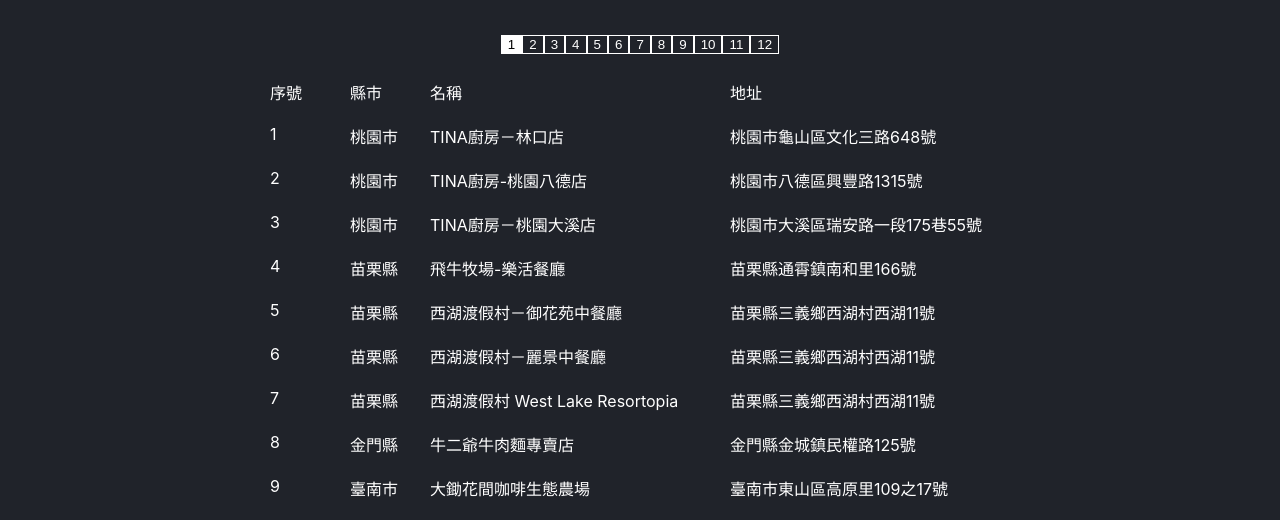
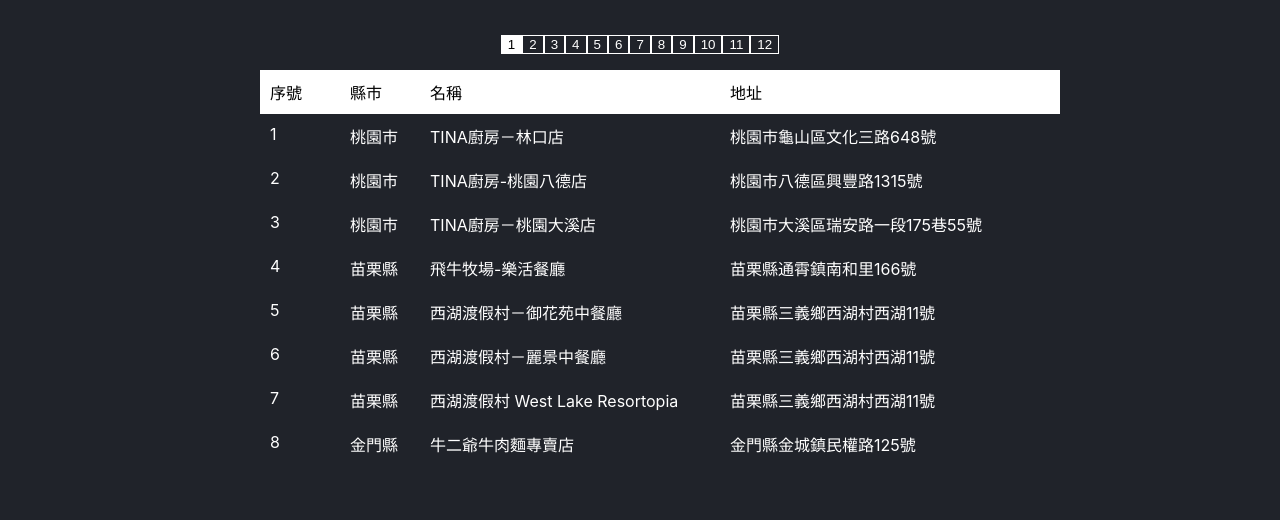
Before and after one commit to shangjuc/greenmap, a React (Create React App) app: page /Restaurant in a window 1280 px wide. Shown: the part 133-653 px from the top of the page. Built offline with nearby package versions, Linux system fonts and the light colour scheme; no server answers.

Commit message:
Change RM style

```diff
--- a/src/component/Restaurant/Restaurant.jsx
+++ b/src/component/Restaurant/Restaurant.jsx
@@ -69,7 +69,7 @@
                 <div className="container restaurant-list-container">
                     {netStatus === 1 ? <span>Loading...</span> : null}
                     {netStatus === 200 ? <ul className='restaurant-list-ul'>
-                        <li>
+                        <li className="list-header">
                             <div className='serialnumber fix'>序號</div>
                             <div className='county fix'>縣市</div>
                             <div className='name fix2'>名稱</div>
--- a/src/component/Restaurant/Restaurant.scss
+++ b/src/component/Restaurant/Restaurant.scss
@@ -7,7 +7,7 @@
     .container {
         width: 100%;
     }
-    .title-container{
+    .title-container {
         display: flex;
         // justify-content: start;
         justify-content: center;
@@ -18,8 +18,8 @@
         width: 100%;
         min-width: 300px;
         padding: 20px 20px;
-        h1{
-            color: #FFF;
+        h1 {
+            color: #fff;
             margin: 10px 0px;
         }
     }
@@ -32,7 +32,15 @@
         ul.restaurant-list-ul {
             min-width: 800px;
             max-width: 800px;
+            max-height: 400px;
+            overflow: auto;
             li {
+                &.list-header {
+                    position: sticky;
+                    top: 0px;
+                    background: #fff;
+                    color: #000;
+                }
                 width: 100%;
                 display: flex;
                 list-style: none;
@@ -54,14 +62,14 @@
             }
         }
     }
-    .page-btn-container{
-        button{
+    .page-btn-container {
+        button {
             background-color: transparent;
-            color: #FFF;
-            border: 1px solid #FFF;
+            color: #fff;
+            border: 1px solid #fff;
             cursor: pointer;
-            &.active{
-                background-color: #FFF;
+            &.active {
+                background-color: #fff;
                 color: #000;
                 cursor: inherit;
             }
```
